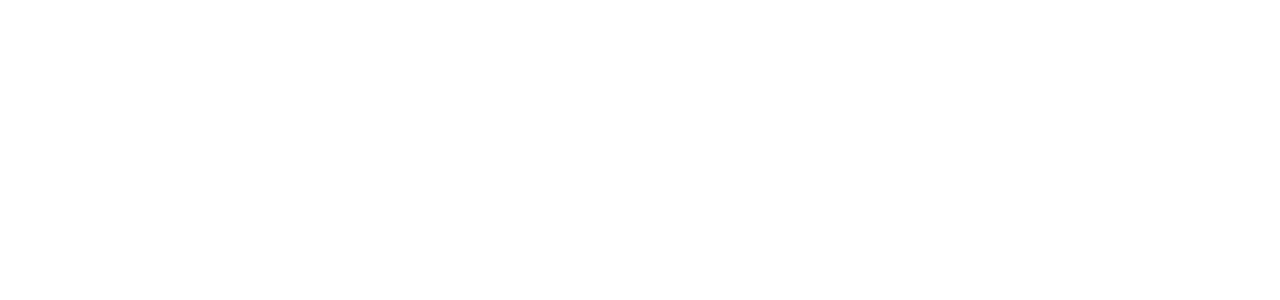
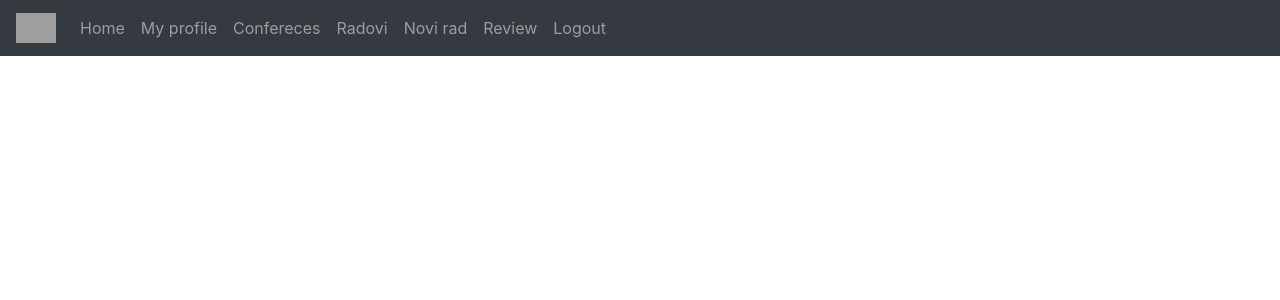
Before and after one commit to Dupro/cnf, a CodeIgniter app: the page made by application/views/template/header_user.php in a window 1280 px wide. Before the commit the part shown is empty. Shown: the top 300 px of the page. Run offline with CodeIgniter, Linux system fonts and the light colour scheme; grey boxes are pictures that could not be loaded.

Commit message:
header promena

```diff
--- a/application/views/template/header_user.php
+++ b/application/views/template/header_user.php
@@ -1,7 +1,32 @@
-<?php
 
-/*
- * To change this license header, choose License Headers in Project Properties.
- * To change this template file, choose Tools | Templates
- * and open the template in the editor.
- */
+<link rel="stylesheet" href="https://stackpath.bootstrapcdn.com/bootstrap/4.1.1/css/bootstrap.min.css" integrity="sha384-WskhaSGFgHYWDcbwN70/dfYBj47jz9qbsMId/iRN3ewGhXQFZCSftd1LZCfmhktB" crossorigin="anonymous">
+
+<nav class="navbar navbar-expand-sm bg-dark navbar-dark">
+ <a class="navbar-brand" href="#">
+ <img src="bird.jpg" alt="Logo" style="width:40px;">
+ </a>
+ <ul class="navbar-nav">
+ <li class="nav-item ">
+ <a class="nav-link" href="#">Home</a>
+ </li>
+ <li class="nav-item">
+ <a class="nav-link" href="#">My profile</a>
+ </li>
+ <li class="nav-item">
+ <a class="nav-link" href="#">Confereces</a>
+ </li>
+ <li class="nav-item">
+ <a class="nav-link" href="#">Radovi</a>
+ </li>
+ <li class="nav-item">
+ <a class="nav-link" href="#">Novi rad</a>
+ </li>
+ <li class="nav-item">
+ <a class="nav-link" href="#">Review</a>
+ </li>
+ <li class="nav-item">
+ <a class="nav-link" href="#">Logout</a>
+ </li>
+
+ </ul>
+</nav>
```
Also changed, not shown: application/views/template/header_admin.php (+26 -6 lines), application/views/template/header_guest.php (+20 -8 lines).
